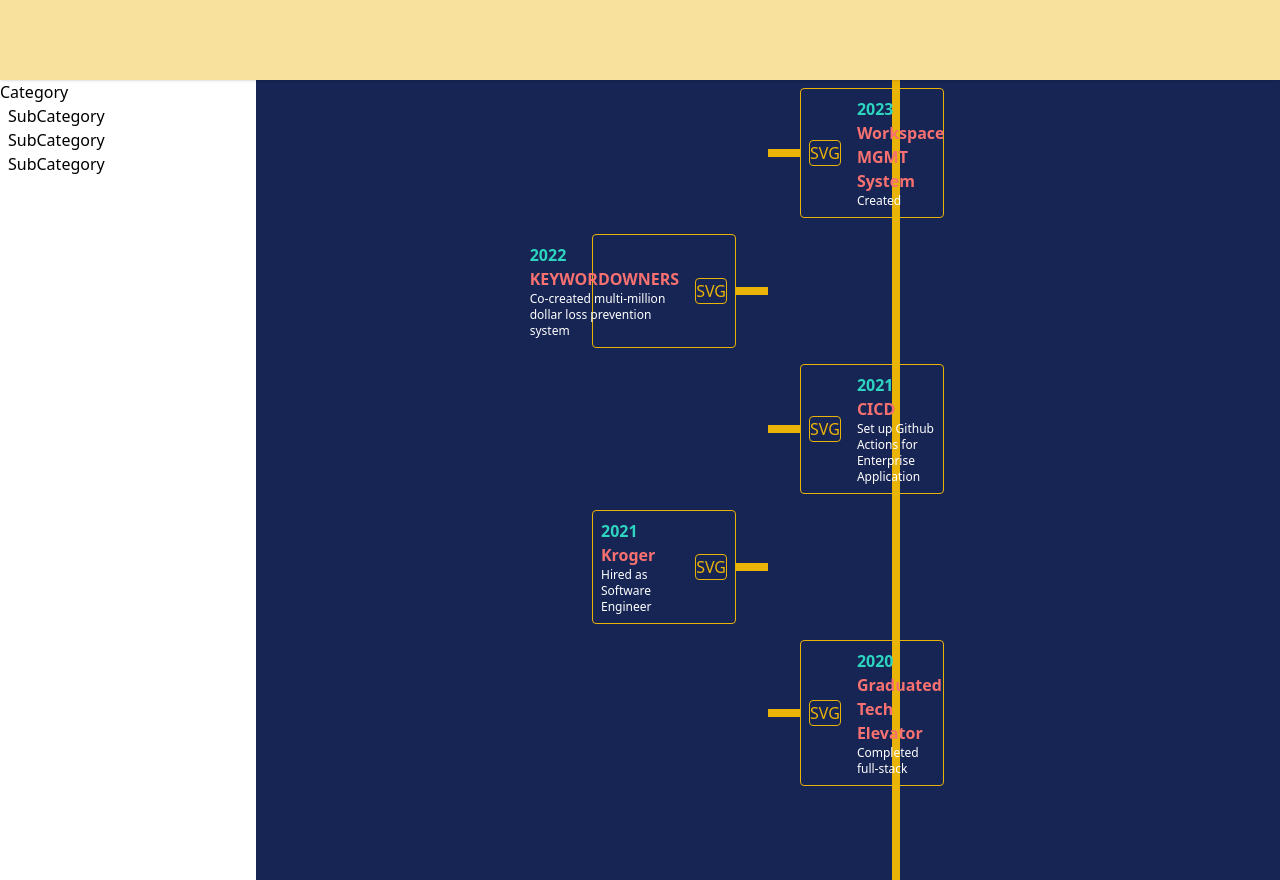
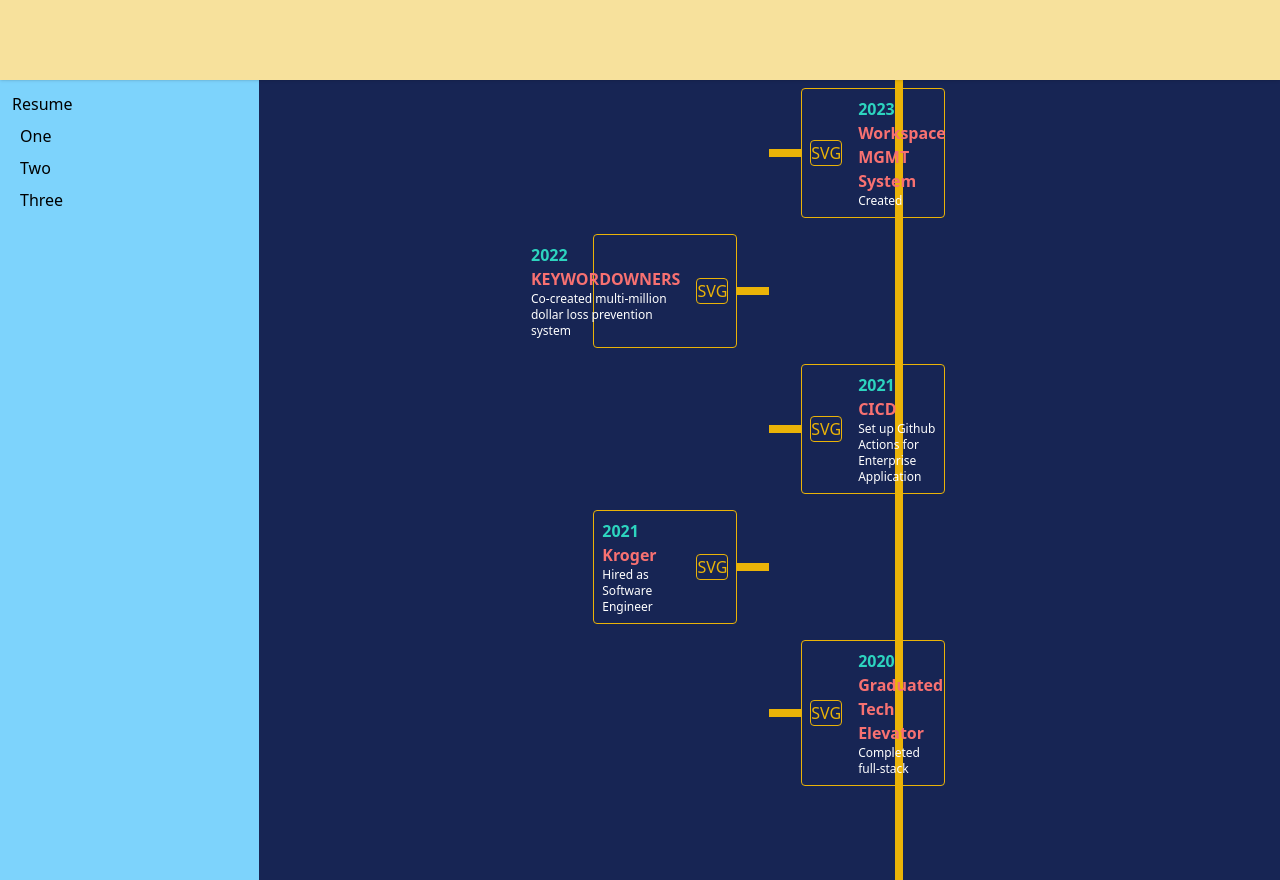
Before and after one commit to RandonSRProctor/personal-web-site-2024, a React (Vite) app: page / in a window 1280 px wide. Both pictures are taken after a click on the button "Enter Site". Built offline with nearby package versions, Linux system fonts and the light colour scheme.

Commit message:
Sidebar updates.

```diff
--- a/src/Components/Home/SideBar.tsx
+++ b/src/Components/Home/SideBar.tsx
@@ -1,20 +1,29 @@
 export const SideBar = () => {
   return (
-    <div className="w-80 h-full">
-      <div>
-        <button>Category</button>
-        <ul className="pl-2">
-          <li>
-            <button>SubCategory</button>
-          </li>
-          <li>
-            <button>SubCategory</button>
-          </li>
-          <li>
-            <button>SubCategory</button>
-          </li>
-        </ul>
-      </div>
+    <div className="w-80 p-2 bg-sky-300 h-full">
+      <_Topic title="Resume" subTopics={['One', 'Two', 'Three']} />
     </div>
   );
 };
+
+type _Topic_Props = {
+  title: string;
+  subTopics: string[];
+};
+
+const _Topic = ({ title, subTopics }: _Topic_Props) => {
+  return (
+    <div>
+      <button className="p-1">{title}</button>
+      {subTopics.length > 0 ? (
+        <ul className="pl-2">
+          {subTopics.map(subTopic => (
+            <li>
+              <button className="p-1">{subTopic}</button>
+            </li>
+          ))}
+        </ul>
+      ) : null}
+    </div>
+  );
+};
--- a/src/Components/TimelineSite/TimelineSite.tsx
+++ b/src/Components/TimelineSite/TimelineSite.tsx
@@ -4,7 +4,7 @@ const reverseTimelineData = [...timelineData].reverse();
 
 export const TimelineSite = () => {
   return (
-    <div className="nothing">
+    <div className="">
       <div className="h-full w-full -z-10 flex fixed justify-center bg-blue-950">
         <div className="bg-yellow-500 h-screen w-2"></div>
       </div>
```
